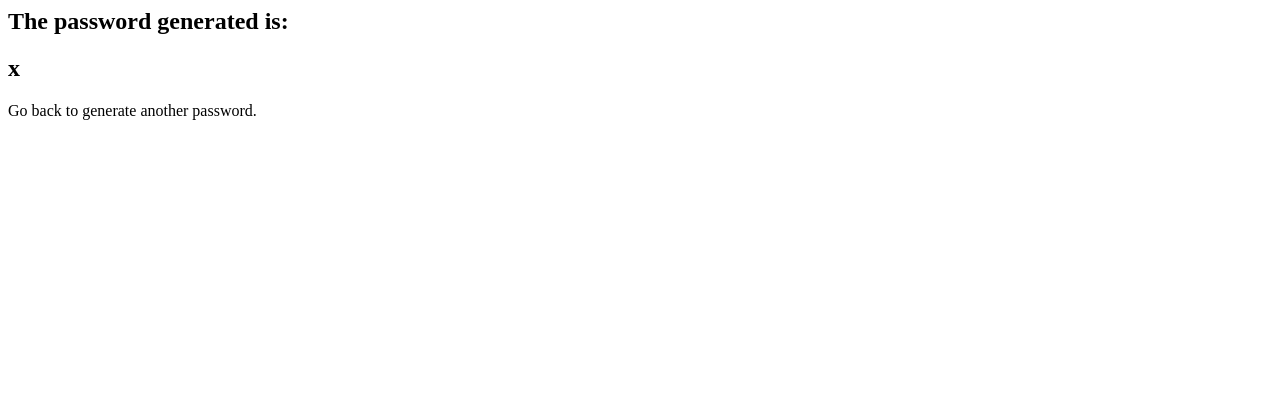
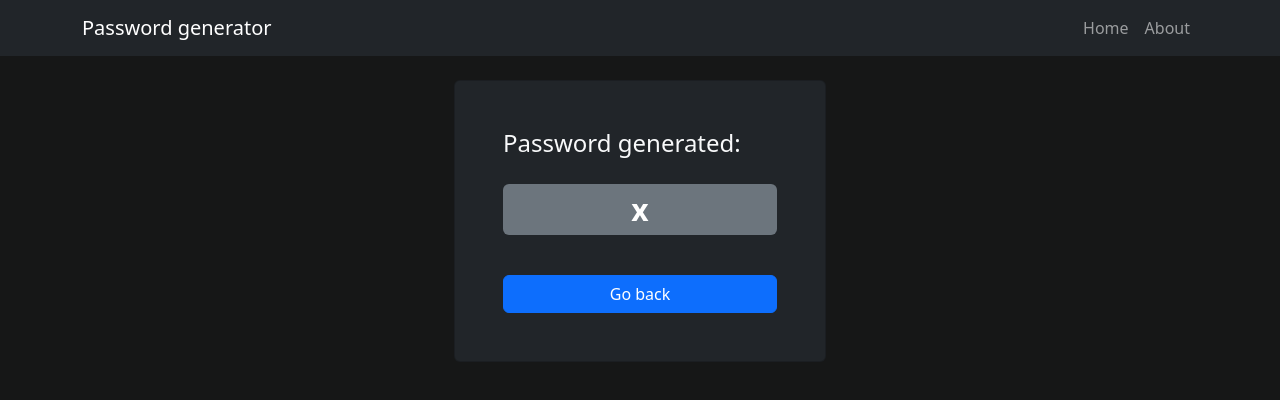
Before and after one commit to aguirre-ivan/password-generator, a Django app: template generator/templates/password.html in a window 1280 px wide. Shown: the top 400 px of the page. Run offline with Django 4.2, Linux system fonts and the light colour scheme; the template is opened without the code that fills it: most values are stand-ins (such as "Sample title", 1, 10 or a date in 2020).

Commit message:
Added password

```diff
--- a/generator/templates/password.html
+++ b/generator/templates/password.html
@@ -1,10 +1,34 @@
-<h2>
-    The password generated is:
-</h2>
-<h2>
-    {{ password }}
-</h2>
 
-<p>
-    Go <a>back</a> to generate another password.
-</p>
+{% extends 'layout.html' %}
+
+{% block content %}
+
+<div class="col-lg-4 offset-lg-4 mt-4">
+
+    <div
+        class="card card-body p-5 text-light"
+        style="background-color: #212529">
+
+        <div class="mb-3">
+            <h4>
+                Password generated:
+            </h4>
+
+        </div>
+
+        <div class="mb-3">
+            <h1>
+                <span class="badge bg-secondary w-100">
+                    {{ password }}
+                </span>
+            </h1>
+        </div>
+
+        <a href="{% url 'home' %}" class="btn btn-primary mt-3">
+            Go back
+        </a>
+    </div>
+
+</div>
+
+{% endblock %}
```
